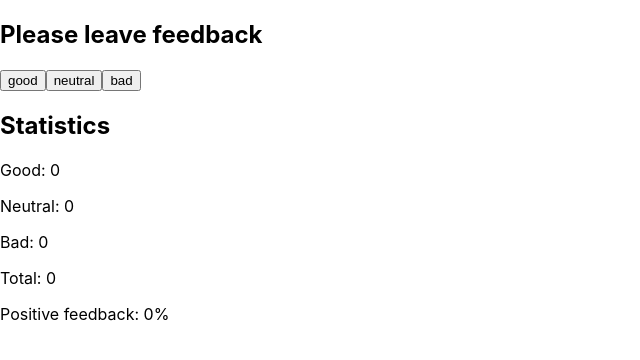
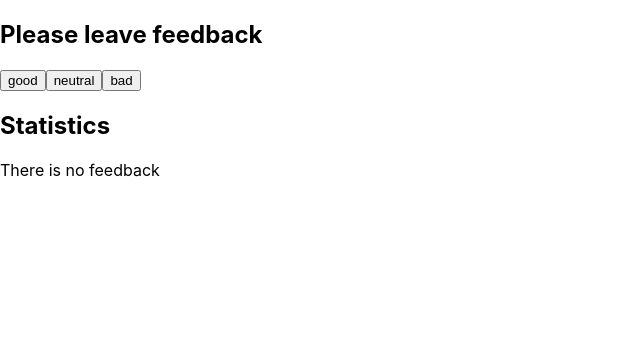
Before and after one commit to axeholder/goit-react-hw-02-feedback, a React (Create React App) app: page / in a window 1280 px wide. Shown: the top 360 px of the page, without its empty margins (0-640 px from the left). Built offline with nearby package versions, Linux system fonts and the light colour scheme.

Commit message:
Update App.jsx
Добавляет сокрытие компонента статистика

```diff
--- a/src/components/App.jsx
+++ b/src/components/App.jsx
@@ -47,6 +47,7 @@ export class App extends React.Component {
         </div>
 
         <h2>Statistics</h2>
+        {this.countTotalFeedback() !== 0 && (
           <div>
             <p>Good: {this.state.good}</p>
             <p>Neutral: {this.state.neutral}</p>
@@ -57,6 +58,9 @@ export class App extends React.Component {
               {this.countPositiveFeedbackPercentage(this.countTotalFeedback())}%
             </p>
           </div>
+        )}
+
+        {this.countTotalFeedback() === 0 && <p>There is no feedback</p>}
       </div>
     );
   }
```
Lines whose indentation alone changed are shown as unchanged.
